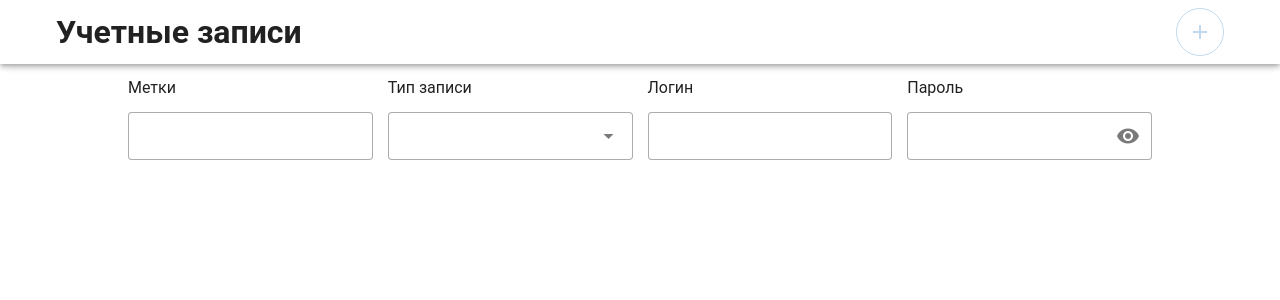
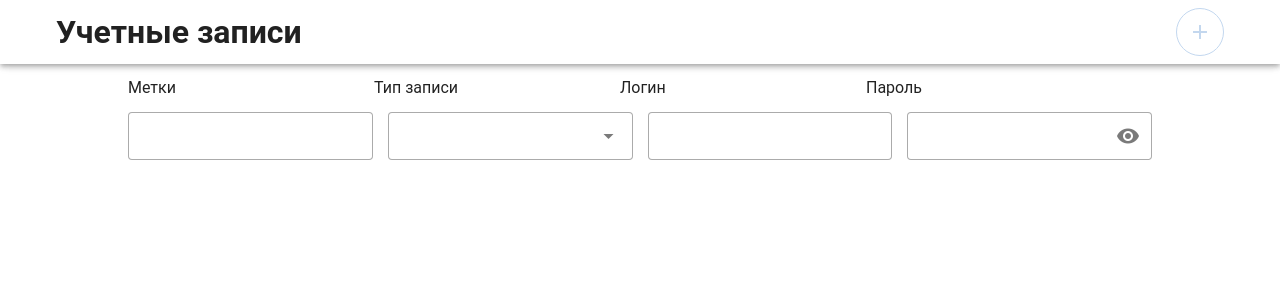
Before and after one commit to C4terp1llar/tq_intenship_2, a Vue app: page / in a window 1280 px wide. Both pictures are taken after a click on the button 1200 px from the left and 32 px from the top of the page. Shown: the top 300 px of the page. Built offline with nearby package versions, Linux system fonts and the light colour scheme.

Commit message:
добавил удаление, убрал логи

```diff
--- a/src/assets/default.scss
+++ b/src/assets/default.scss
@@ -1,7 +1,16 @@
 .grid-container{
+  position: relative;
   display: grid;
   grid-template-columns: repeat(4, 1fr);
   grid-template-rows: 1fr;
   padding: 0 10%;
   gap: 15px;
 }
+.grid-container-ready{
+  position: relative;
+  display: grid;
+  grid-template-columns: repeat(4, 1fr) 40px;
+  grid-template-rows: 1fr;
+  padding: 0 10%;
+  gap: 15px;
+}
--- a/src/components/formHeading.vue
+++ b/src/components/formHeading.vue
@@ -3,7 +3,7 @@
 </script>
 
 <template>
-  <div class="grid-container pt-3 pb-3">
+  <div class="grid-container-ready pt-3 pb-3">
     <div class="w-100 heading-block">
       <span>Метки</span>
     </div>
--- a/src/components/formItem.vue
+++ b/src/components/formItem.vue
@@ -59,10 +59,14 @@ const handleChangePassword = (i: number, e: any) => {
 
   accountsStore.handleChangePassword(i, newPassInput);// если длина ок - вызываем ф-ию из стора и меняем пароль у записи
 }
+
+const handleDeleteAccount = (i: number) => {
+  accountsStore.deleteAccount(i)
+};
 </script>
 
 <template>
-  <div class="grid-container pb-2" v-for="(account, i) in accountsStore.accountsList" :key="i">
+  <div class="grid-container-ready pb-2" v-for="(account, i) in accountsStore.accountsList" :key="i">
 
     <v-text-field
         v-model="tagsValue[i]"
@@ -105,6 +109,8 @@ const handleChangePassword = (i: number, e: any) => {
         @click:append-inner="isPasswordVisible[i] = !isPasswordVisible[i]"
         @focusout="(e: Event) => handleChangePassword(i, e)"
     ></v-text-field>
+
+    <v-btn size="small" icon="mdi-delete" class="mt-1" color="red" @click="handleDeleteAccount(i)"></v-btn>
   </div>
 </template>
 
--- a/src/components/newFormItem.vue
+++ b/src/components/newFormItem.vue
@@ -19,10 +19,7 @@ const handleSubmitTag = () => {
 }
 
 const handleSubmit = () => {
-  console.log('Submitting form:', { tags: tags.value, type: type.value, login: login.value, password: password.value });
-
   if (type.value === 'LDAP' && login.value.length >= 1){
-    console.log('пуш лдап')
     accountsStore.addNewAccount({
       tags: newTags.value,
       type: type.value,
@@ -32,7 +29,6 @@ const handleSubmit = () => {
     clearFields();
     accountsStore.additionFlag = !accountsStore.additionFlag;
   } else if (type.value === 'Локальная' && login.value.length >= 1 && password.value.length >= 1) {
-    console.log('пуш локал')
     accountsStore.addNewAccount({
       tags: newTags.value,
       type: type.value,
--- a/src/stores/accounts.ts
+++ b/src/stores/accounts.ts
@@ -52,6 +52,11 @@ export const useAccountsStore = defineStore('accounts', () => {
     saveToLocalStorage();
   }
 
+  const deleteAccount = (i: number) => {
+    accountsList.splice(i, 1);
+    saveToLocalStorage();
+  };
+
   return {
     additionFlag,
     accountsList,
@@ -60,6 +65,7 @@ export const useAccountsStore = defineStore('accounts', () => {
     handleChangePasswordToNull,
     handleChangePassword,
     handleChangeLogin,
-    addNewAccount
+    addNewAccount,
+    deleteAccount
   };
 });
```
